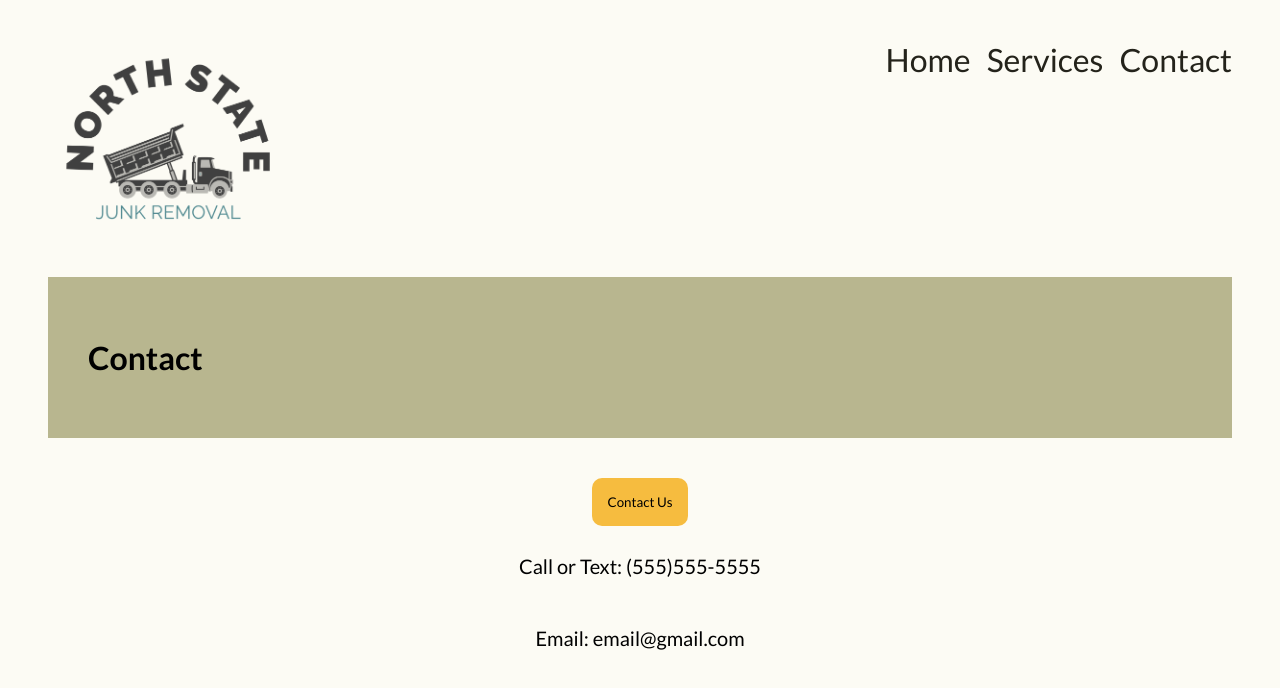
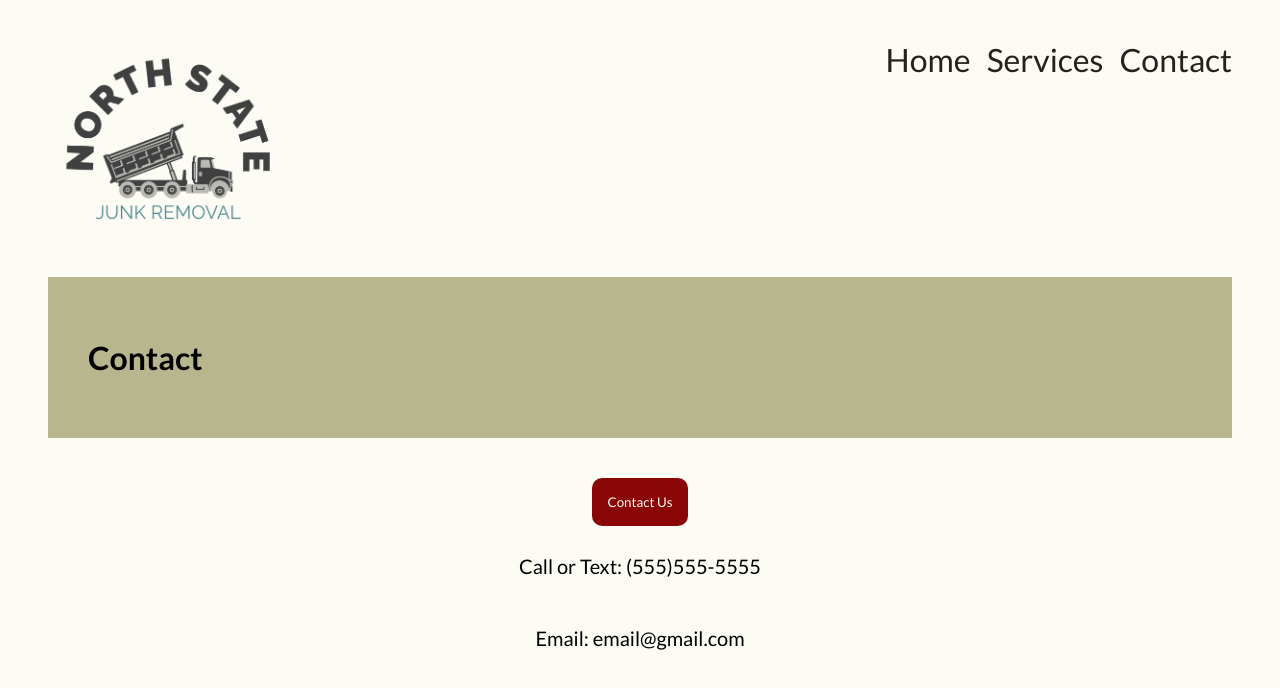
Before and after one commit to lauren-m-johnson/north_state_junk, a React (Vite) app: page /contact in a window 1280 px wide. In both pictures the pointer is over the button "Contact Us". Shown: the top 688 px of the page. Built offline with nearby package versions, Linux system fonts and the light colour scheme.

Commit message:
update hover

```diff
--- a/src/components/Footer/Footer.css
+++ b/src/components/Footer/Footer.css
@@ -18,3 +18,8 @@
     border-radius: 10px;
     font-family: 'Lato', sans-serif;
 }
+
+#footer-btn:hover {
+    background-color: #8a0606;
+    color: #fcfbf4;
+}
```
